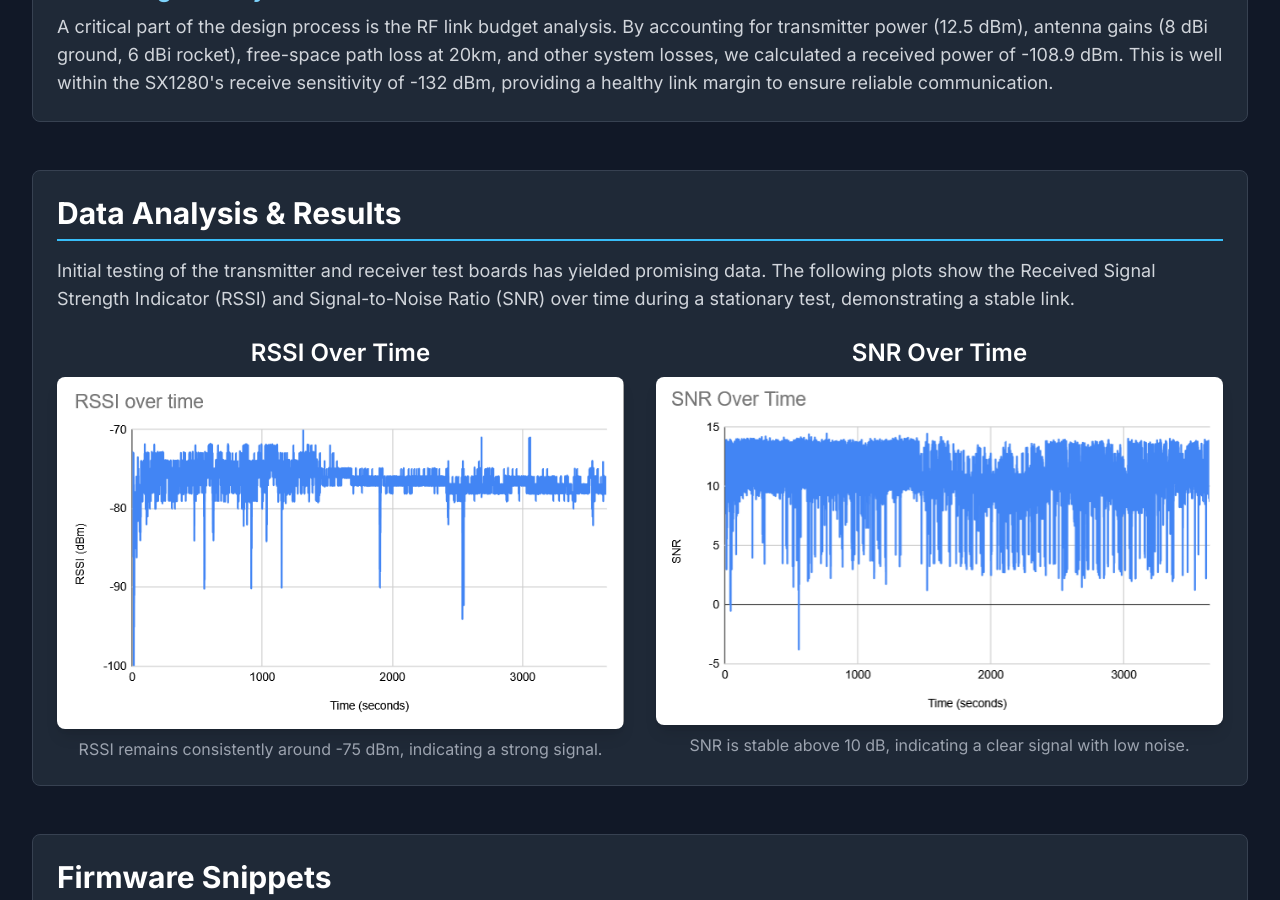
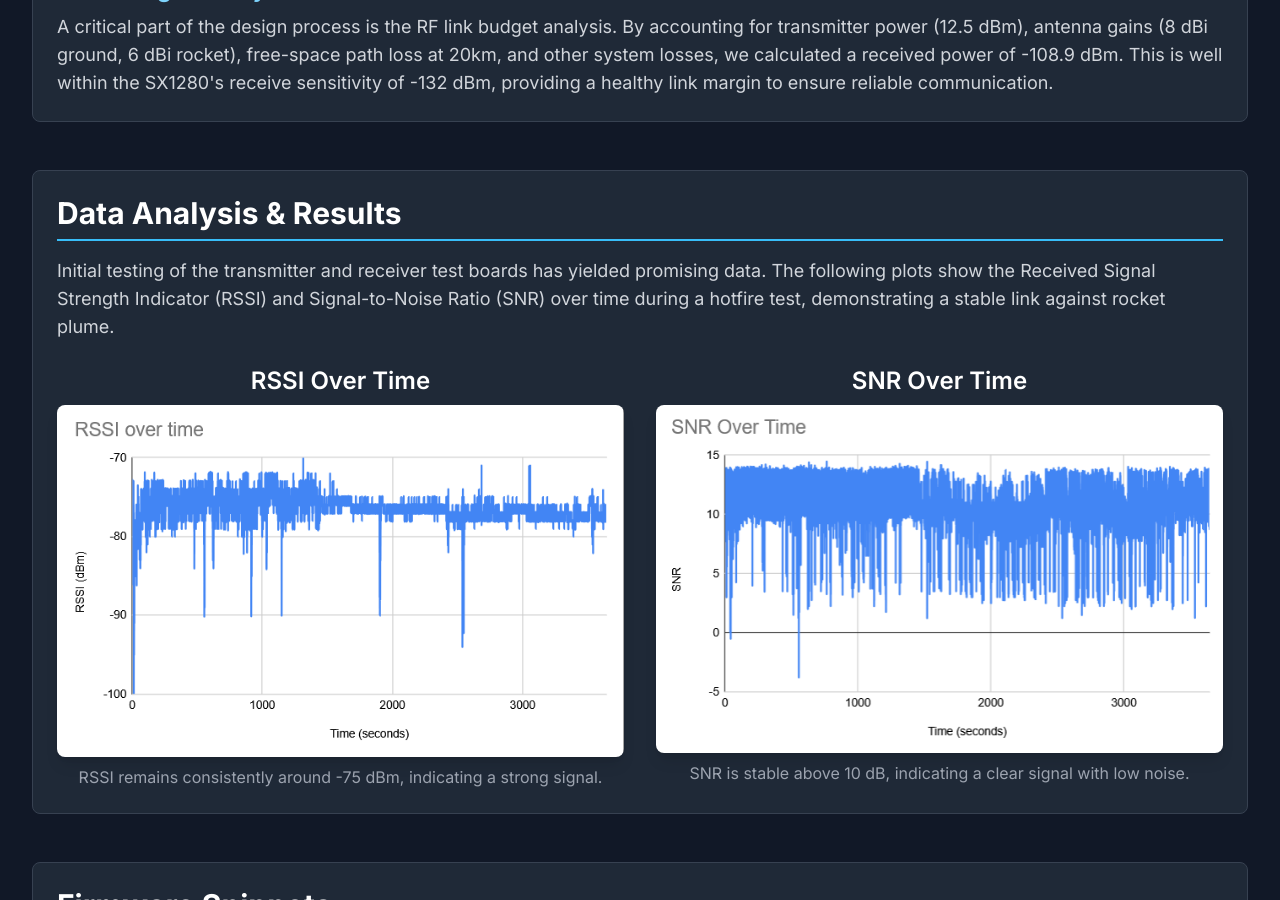
Before and after one commit to tommytt427/tommytt427.github.io, a Jekyll site: the page masa-project.html, which Jekyll copies as it is, in a window 1280 px wide and 900 px high, scrolled down 1129 px. Built offline with Jekyll 4.4.1, drawn with Linux system fonts in a browser that asks for light colours; nearby versions of some CDN libraries.

Commit message:
Update masa-project.html

```diff
--- a/masa-project.html
+++ b/masa-project.html
@@ -80,7 +80,7 @@
              <!-- Data Analysis & Results -->
             <section class="content-section p-6 rounded-lg">
                 <h2 class="text-3xl font-bold mb-4 text-white">Data Analysis & Results</h2>
-                <p class="text-lg mb-6">Initial testing of the transmitter and receiver test boards has yielded promising data. The following plots show the Received Signal Strength Indicator (RSSI) and Signal-to-Noise Ratio (SNR) over time during a stationary test, demonstrating a stable link.</p>
+                <p class="text-lg mb-6">Initial testing of the transmitter and receiver test boards has yielded promising data. The following plots show the Received Signal Strength Indicator (RSSI) and Signal-to-Noise Ratio (SNR) over time during a hotfire test, demonstrating a stable link against rocket plume.</p>
                 <div class="grid grid-cols-1 md:grid-cols-2 gap-8">
                     <div>
                         <h3 class="text-2xl font-semibold text-white mb-2 text-center">RSSI Over Time</h3>
```
